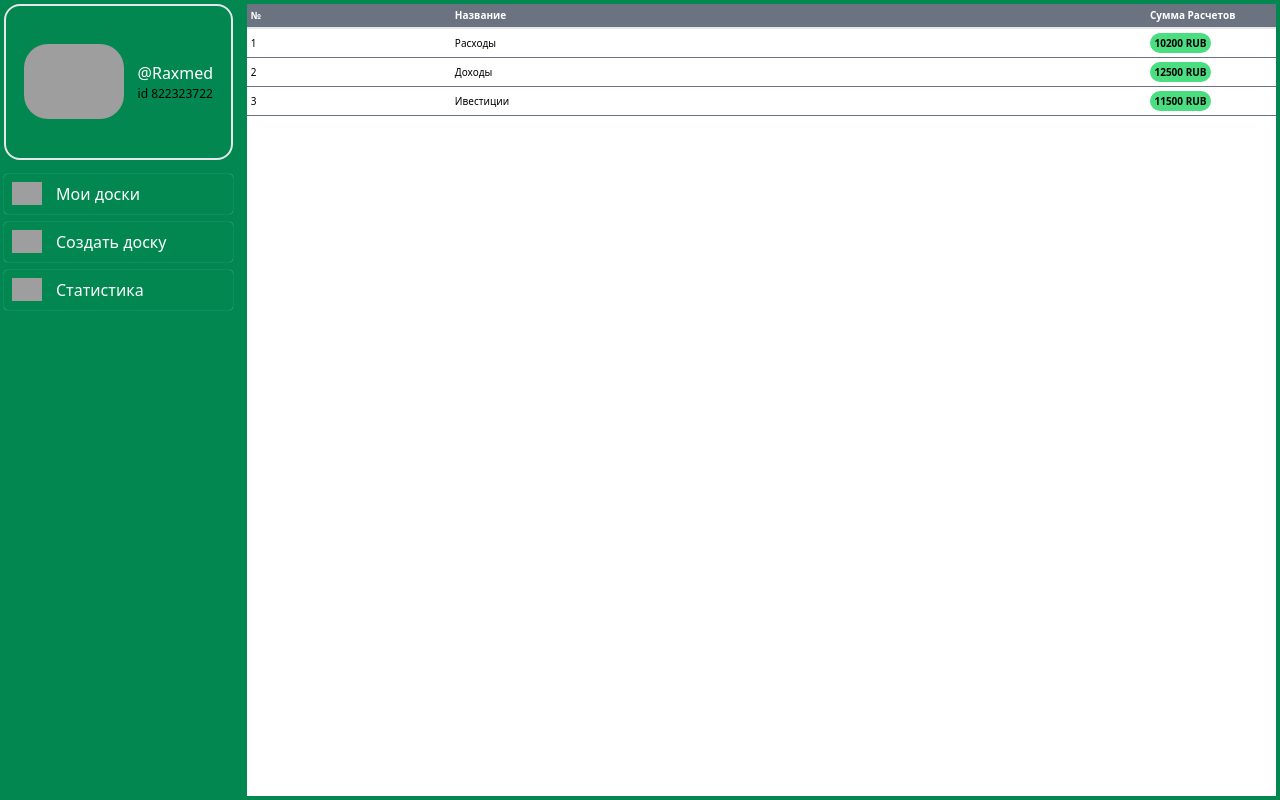
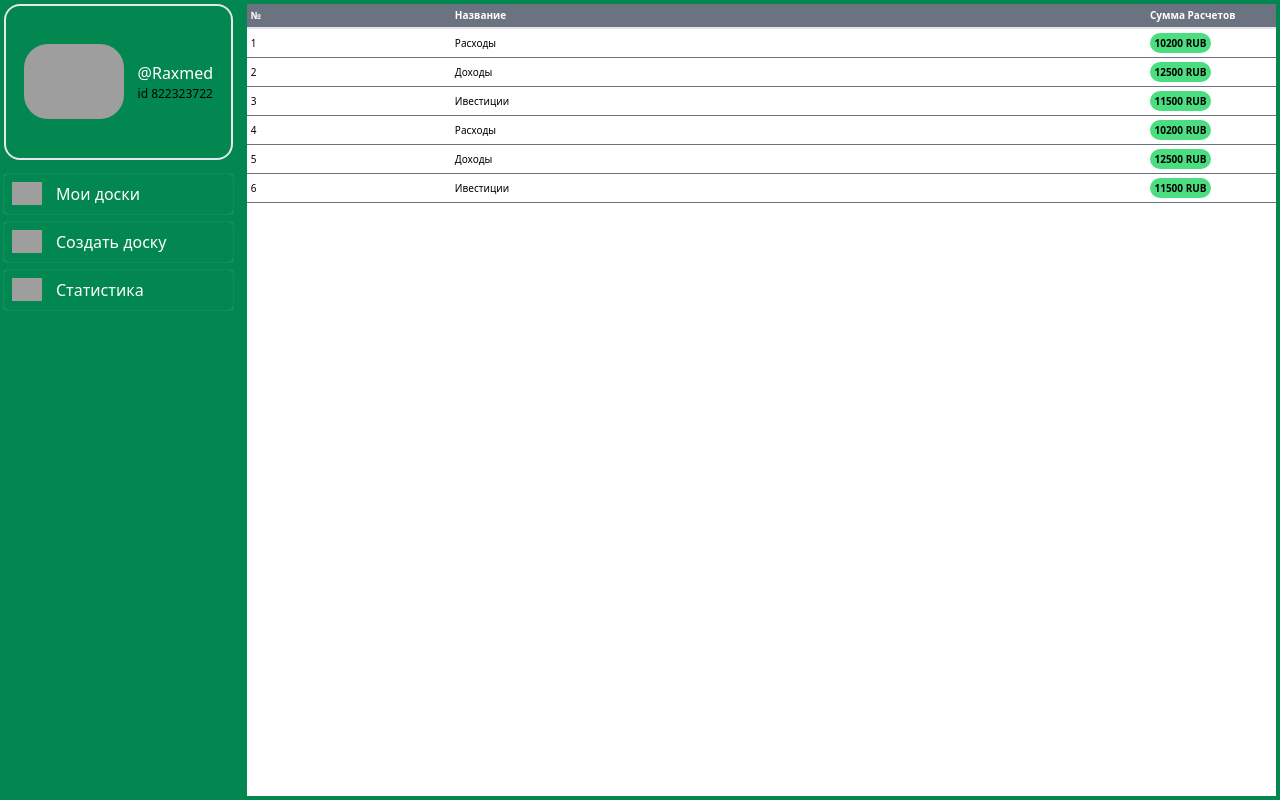
Before and after one commit to B4Mbolbi/FinanseDeskPet, a Vue app: page / in a window 1280 px wide. Built offline with nearby package versions, Linux system fonts and the light colour scheme; grey boxes are pictures that could not be loaded.

Commit message:
Обновлено:28.10.2022 Версия:1.0.0

```diff
--- a/src/components/Desck/RootDesk.vue
+++ b/src/components/Desck/RootDesk.vue
@@ -14,7 +14,22 @@ const info = [
     id: 3,
     title: 'Ивестиции',
     summ: '11500'
-  }
+  },
+  {
+    id: 4,
+    title: 'Расходы',
+    summ: '10200'
+  },
+  {
+    id: 5,
+    title: 'Доходы',
+    summ: '12500'
+  },
+  {
+    id: 6,
+    title: 'Ивестиции',
+    summ: '11500'
+  },
 ]
 
 
```
